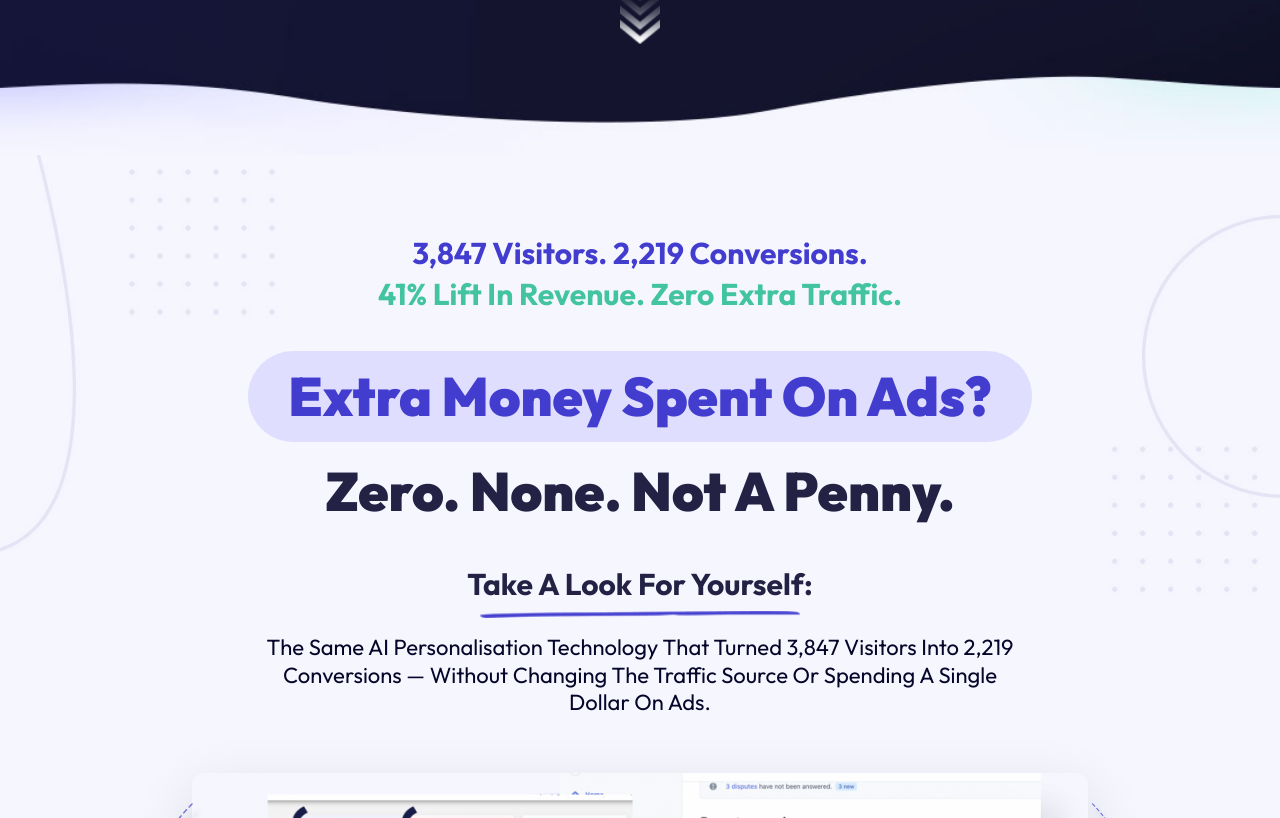
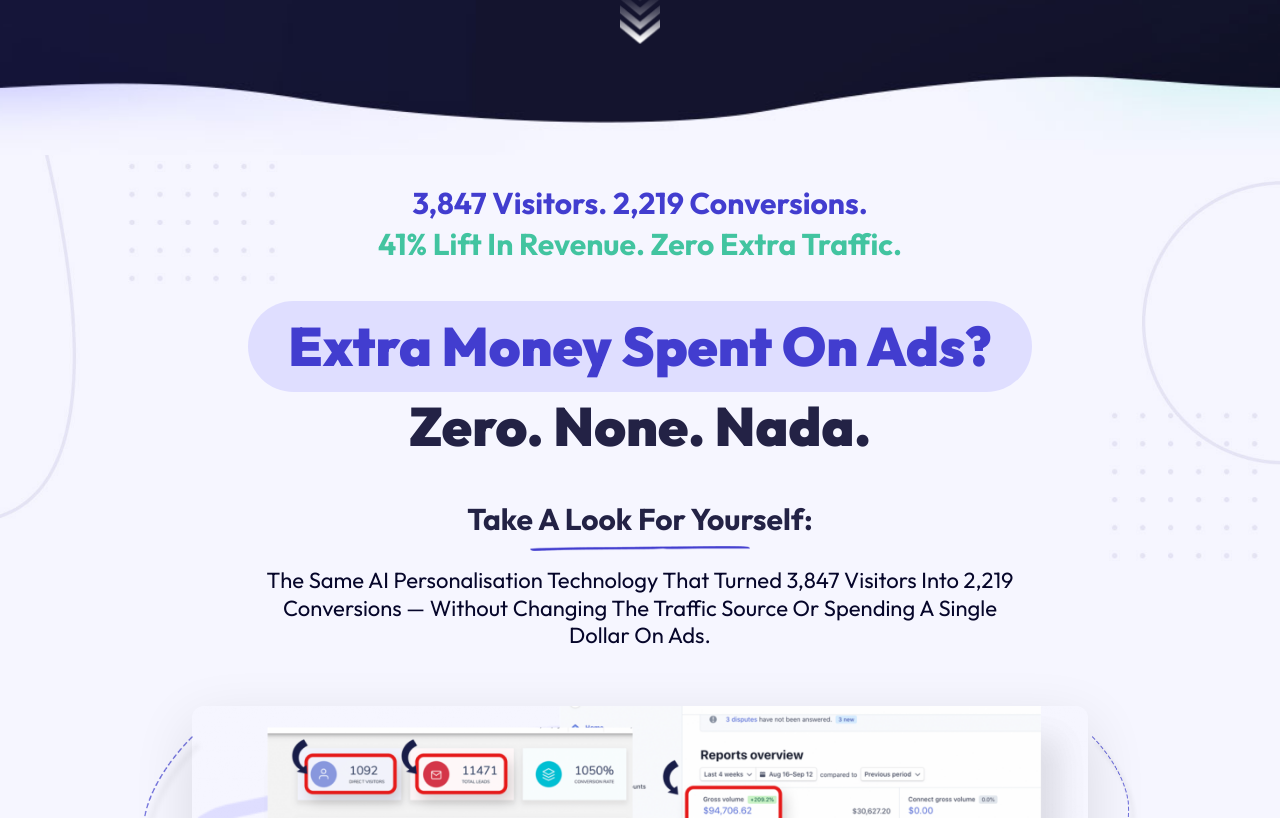
Before and after one commit to chovtech/chov, a Next.js app in the folder apps/pagepersona/frontend/: page / in a window 1280 px wide. Shown: the part 1628-2446 px from the top of the page. Built offline with nearby package versions, Linux system fonts and the light colour scheme.

Commit message:
fix(sales): Section 2 spacing + copy tweaks
Line 1 margin-top -50px, Zero line margin-top -15px + text → Nada,
underline image max-width 220px.

Co-Authored-By: Claude Sonnet 4.6 <noreply@anthropic.com>

```diff
--- a/apps/pagepersona/frontend/app/_components/sales/ProofStatSection.tsx
+++ b/apps/pagepersona/frontend/app/_components/sales/ProofStatSection.tsx
@@ -20,6 +20,7 @@ const ProofStatSection = () => {
             fontSize: '30px',
             lineHeight: '1.25em',
             color: 'rgb(66, 61, 207)',
+            marginTop: '-50px',
           }}
         >
           3,847 Visitors. 2,219 Conversions.
@@ -73,9 +74,10 @@ const ProofStatSection = () => {
             fontSize: '54px',
             lineHeight: '1.25em',
             color: 'rgb(35, 34, 69)',
+            marginTop: '-15px',
           }}
         >
-          Zero. None. Not A Penny.
+          Zero. None. Nada.
         </h2>
 
         {/* Sub-copy */}
@@ -97,7 +99,7 @@ const ProofStatSection = () => {
           <img
             src="/images/VLF-FE-08-Image-04.png"
             alt=""
-            style={{ maxWidth: '320px', width: '100%' }}
+            style={{ maxWidth: '220px', width: '100%' }}
           />
         </div>
 
```
